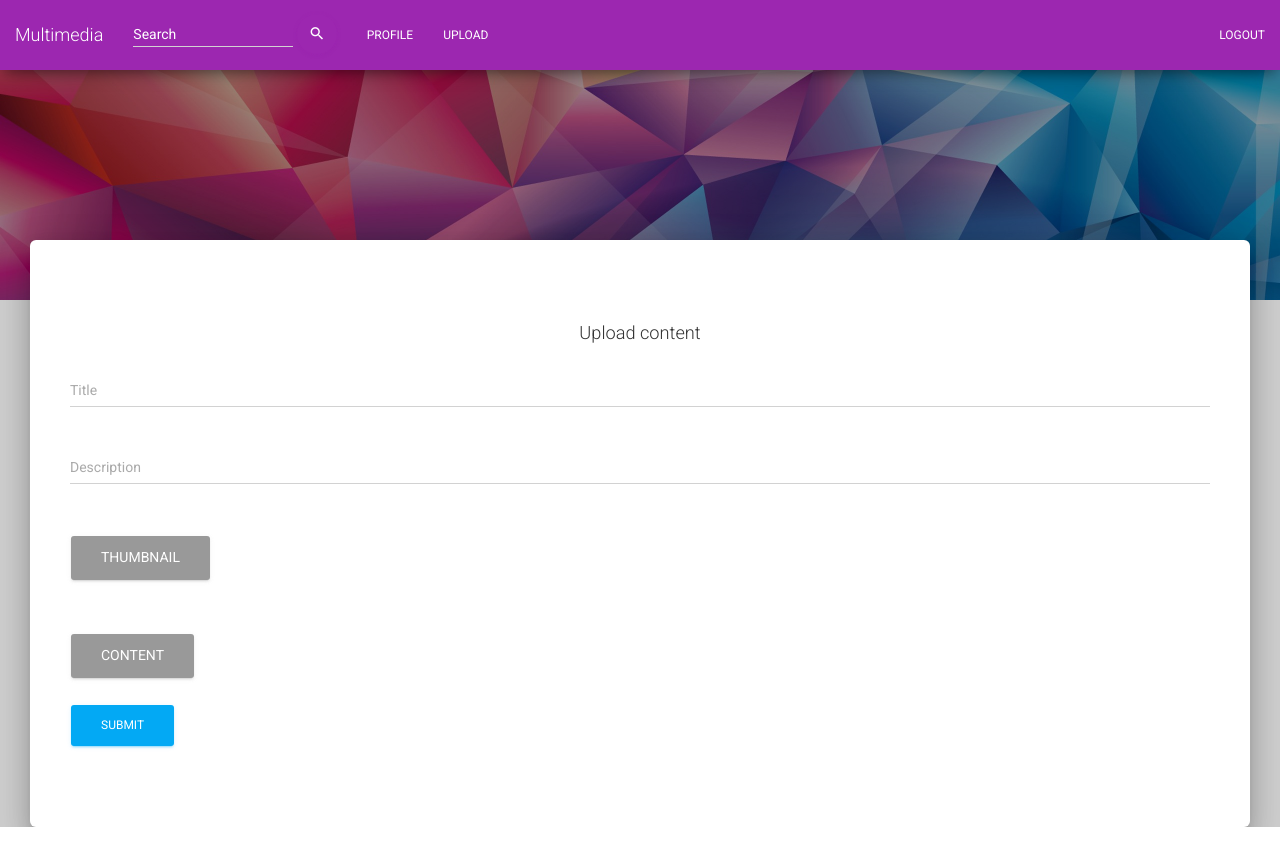
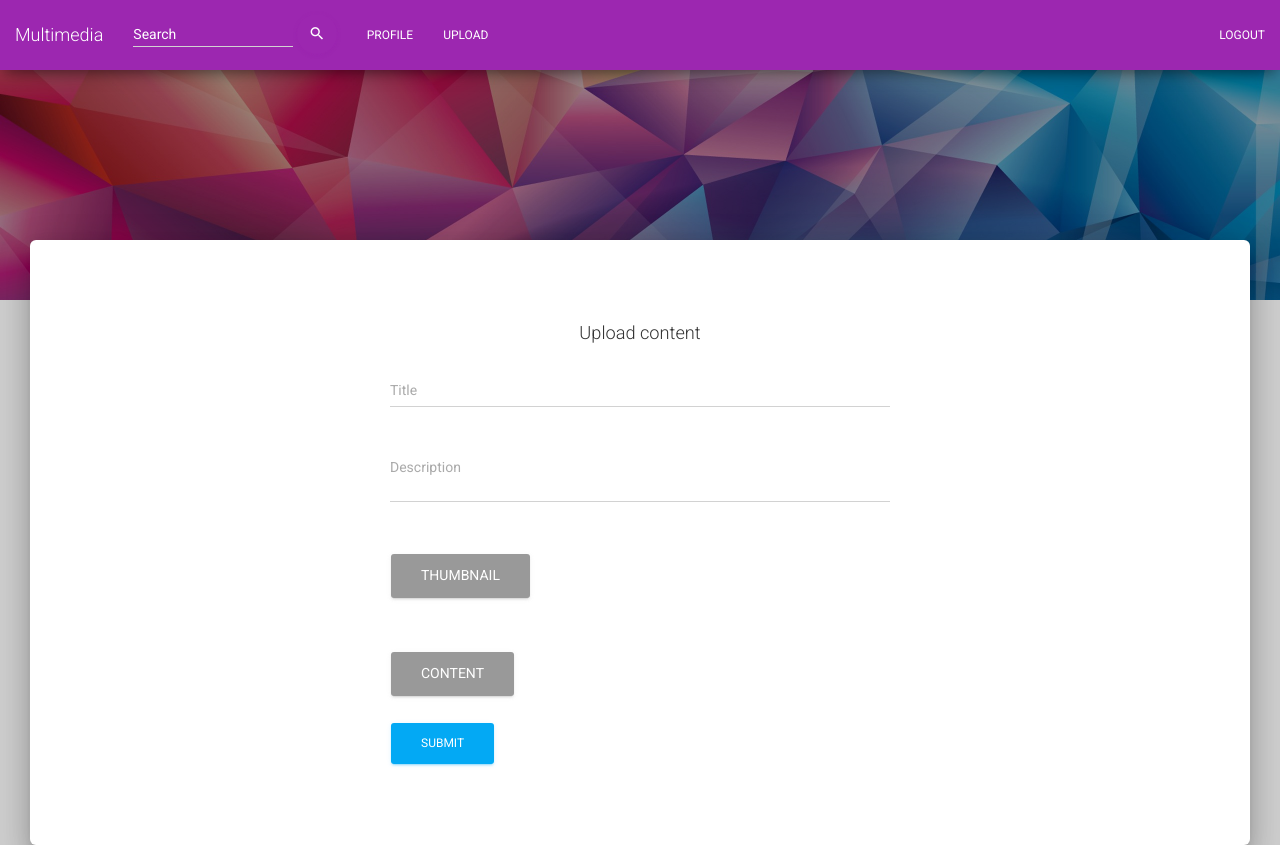
Before and after one commit to faisalburhanudin/multimedia, a Django app: page /uploads in a window 1280 px wide. Run offline with Django 3.2, Linux system fonts and the light colour scheme; the visitor is signed in with stand-in values (Sample User, id 1); parts of the project's set-up code (start-up, migrations or seed data) failed here and were passed over; some libraries are stand-ins or nearby versions.

Commit message:
change view

```diff
--- a/core/templates/upload.html
+++ b/core/templates/upload.html
@@ -1,6 +1,6 @@
 {% extends "base.html" %}
 {% block content %}
-    <form class="form" method="post" action="" enctype="multipart/form-data">
+    <form class="form" method="post" action="" enctype="multipart/form-data" style="width: 500px; margin: 0 auto;">
         {% csrf_token %}
         <div class="header header-primary text-center">
             <h4>Upload content</h4>
@@ -13,7 +13,7 @@
 
         <div class="form-group label-floating">
             <label class="control-label" for="description">Description</label>
-            <input name="description" type="text" class="form-control" id="description" required>
+            <textarea name="description" cols="8" class="form-control" id="description" required></textarea>
         </div>
 
         <div class="form-group">
```
